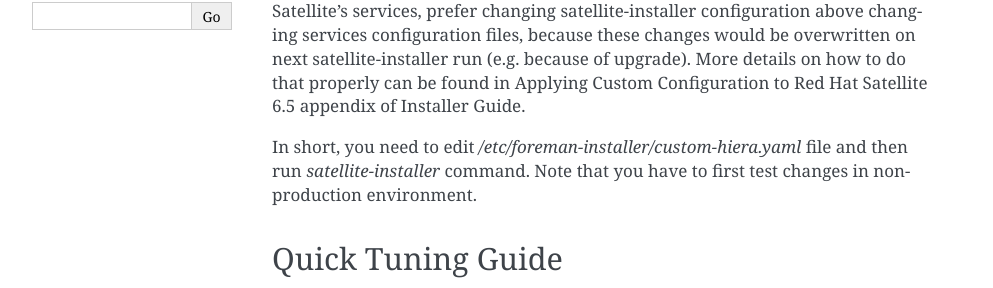
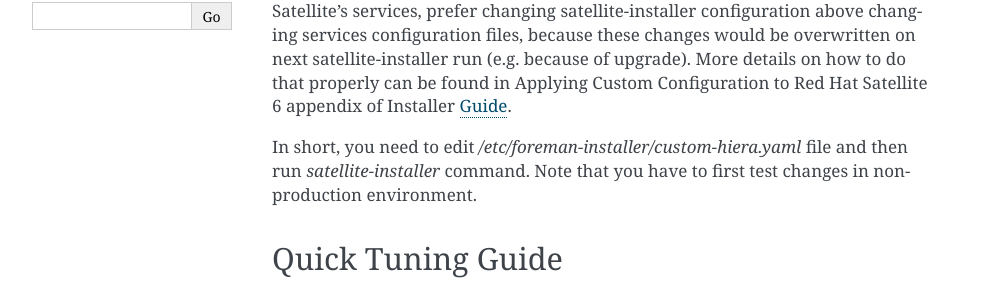
Before and after one commit to RedHatSatellite/satellite-performance-tuning, a Sphinx documentation site: the page built from docs/system-requirements.rst, in a window 1280 px wide. Shown: the part 288-576 px from the top of the page, without its empty margins (148-1141 px from the left). Built offline with Sphinx 7.4.7, drawn with Linux system fonts in a browser that asks for light colours; some of the changed text lies outside the part shown.

Commit message:
Updated the tuning guide for 6.7

```diff
--- a/docs/system-requirements.rst
+++ b/docs/system-requirements.rst
@@ -7,7 +7,7 @@
 Using custom-hiera.yaml
 =======================
 
-Whenever you need to permanently change the default configuration of some of Satellite’s services, prefer changing satellite-installer configuration above changing services configuration files, because these changes would be overwritten on next satellite-installer run (e.g. because of upgrade). More details on how to do that properly can be found in Applying Custom Configuration to Red Hat Satellite 6.5 appendix of Installer Guide.
+Whenever you need to permanently change the default configuration of some of Satellite’s services, prefer changing satellite-installer configuration above changing services configuration files, because these changes would be overwritten on next satellite-installer run (e.g. because of upgrade). More details on how to do that properly can be found in Applying Custom Configuration to Red Hat Satellite 6 appendix of Installer  `Guide <https://access.redhat.com/documentation/en-us/red_hat_satellite/6.7-beta/html/installing_satellite_server_from_a_connected_network/applying_custom_configuration_to_red_hat_satellite>`_.
 
 In short, you need to edit `/etc/foreman-installer/custom-hiera.yaml` file and then run `satellite-installer` command. Note that you have to first test changes in non-production environment.
 
```
